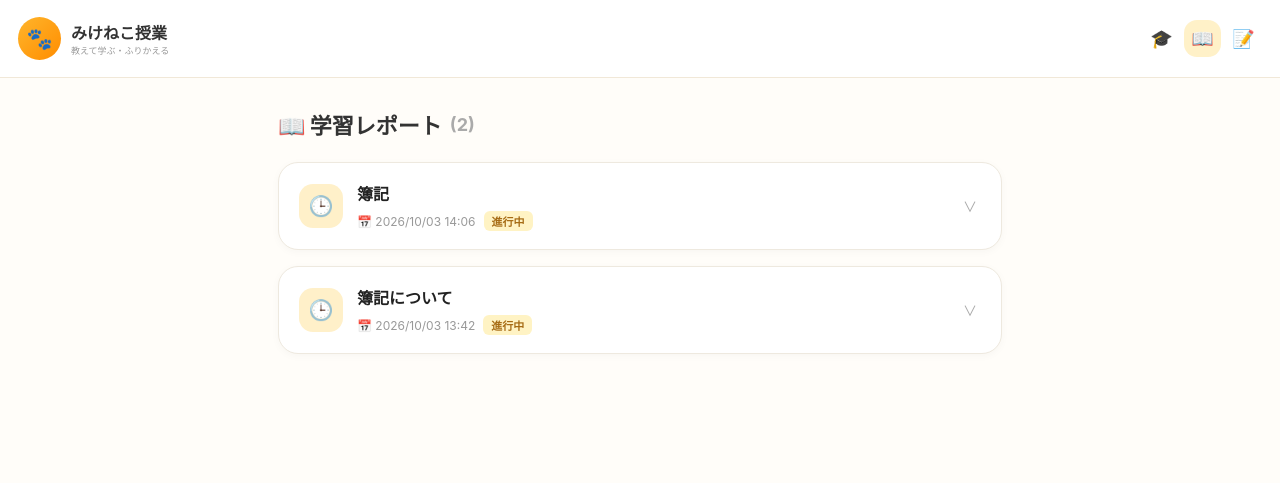
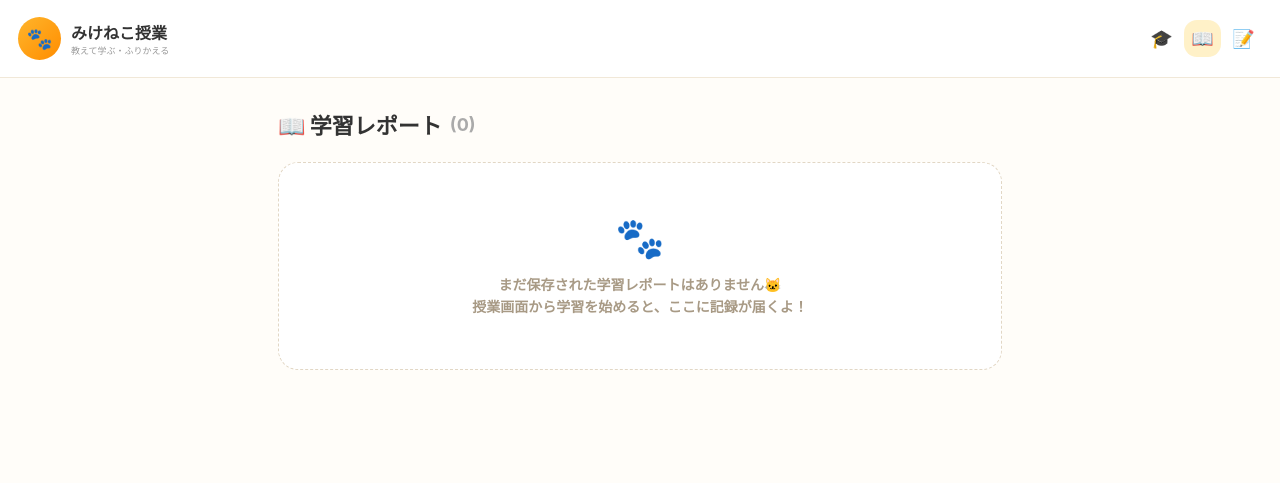
Before and after one commit to Sakura1310/Siruneko4, a website: page Review.html in a window 1280 px wide. Drawn offline with Linux system fonts and the light colour scheme.

Commit message:
Improve report loading and add empty state display
Refactor report loading and display logic, add empty state handling, and update comments.

```diff
--- a/Review.html
+++ b/Review.html
@@ -129,7 +129,6 @@ body {
   transition: all 0.2s ease;
 }
 
-/* クリックするヘッダー部分 */
 .card-header {
   padding: 18px 20px;
   display: flex;
@@ -196,7 +195,6 @@ body {
   color: #137333;
 }
 
-/* 開閉矢印 */
 .arrow-icon {
   font-size: 14px;
   color: #aaa;
@@ -204,7 +202,6 @@ body {
   padding: 4px;
 }
 
-/* 開いた状態の矢印回転 */
 .report-card.active .arrow-icon {
   transform: rotate(180deg);
 }
@@ -304,6 +301,26 @@ body {
   background: #fdf8ed;
 }
 
+/* 空の状態表示 */
+.empty-card {
+  background: white;
+  border: 1px dashed #e2d7c5;
+  border-radius: 20px;
+  padding: 50px 20px;
+  text-align: center;
+  color: #a89a85;
+}
+
+.empty-icon {
+  font-size: 40px;
+  margin-bottom: 12px;
+}
+
+.empty-text {
+  font-size: 14px;
+  font-weight: 700;
+  line-height: 1.6;
+}
 </style>
 </head>
 
@@ -334,57 +351,46 @@ body {
   </div>
 
   <div class="report-list" id="reportList">
-    <!-- JSでレポートカードがここに挿入されます -->
+    <!-- JSで保存された学習レポートカードのみがここに挿入されます -->
   </div>
 
 </main>
 
 <script>
-// サンプルデータ（保存データがない場合に画像と同じ項目を表示）
-const defaultMemos = [
-  {
-    id: 1,
-    topic: "簿記",
-    date: "2026/10/03 14:06",
-    status: "進行中",
-    history: [
-      { role: "assistant", content: "先生、簿記って、まず何のことなのか教えてほしいにゃ？🐱" },
-      { role: "user", content: "簿記は会社のお金の出し入れを記録するノートのことだよ！" },
-      { role: "assistant", content: "なるほど！お金の記録ノートなんだにゃ！じゃあ、なんでノートをつける必要があるのかにゃ？🐱" }
-    ]
-  },
-  {
-    id: 2,
-    topic: "簿記について",
-    date: "2026/10/03 13:42",
-    status: "進行中",
-    history: [
-      { role: "assistant", content: "先生、簿記について教えてほしいにゃ！🐱" },
-      { role: "user", content: "資産とか負債とか、ルールが決まってるんだよ。" },
-      { role: "assistant", content: "しさん？ふさい？難しそうな言葉だにゃ……詳しく教えてほしいにゃ🐱" }
-    ]
-  }
-];
-
-// 初期化と描画
+// レポートの初期化と描画
 function loadReports() {
   const container = document.getElementById("reportList");
   const countBadge = document.getElementById("reportCount");
 
-  // localStorageから保存データを取得。なければサンプルを表示
-  let savedData = JSON.parse(localStorage.getItem("mikeneko_memos") || "null");
-  if (!savedData || savedData.length === 0) {
-    savedData = defaultMemos;
-  }
+  // localStorage から実際の保存データのみを取得
+  const savedData = JSON.parse(localStorage.getItem("mikeneko_memos") || "[]");
 
   countBadge.textContent = `(${savedData.length})`;
   container.innerHTML = "";
 
-  savedData.forEach((item, index) => {
+  // データが1件もない場合の表示
+  if (savedData.length === 0) {
+    container.innerHTML = `
+      <div class="empty-card">
+        <div class="empty-icon">🐾</div>
+        <div class="empty-text">
+          まだ保存された学習レポートはありません🐱<br>
+          授業画面から学習を始めると、ここに記録が届くよ！
+        </div>
+      </div>
+    `;
+    return;
+  }
+
+  // 保存されているデータがある場合のみ生成（新しい順に表示）
+  savedData.slice().reverse().forEach((item, index) => {
+    // リバース時のインデックス計算
+    const realIndex = savedData.length - 1 - index;
+
     const card = document.createElement("div");
     card.className = "report-card";
 
-    // チャット会話ログの生成
+    // 会話ログの生成
     const historyHtml = (item.history || []).map(msg => {
       if (msg.role === "assistant") {
         return `
@@ -412,7 +418,7 @@ function loadReports() {
           <div class="card-info">
             <div class="card-topic">${escapeHtml(item.topic || "無題のテーマ")}</div>
             <div class="card-meta">
-              <span>📅 ${item.date || "2026/10/03 00:00"}</span>
+              <span>📅 ${item.date || "日時未記録"}</span>
               <span class="${statusClass}">${item.status || "進行中"}</span>
             </div>
           </div>
@@ -427,8 +433,8 @@ function loadReports() {
         </div>
 
         <div class="card-actions">
-          <button class="action-btn" onclick="copyReport(event, ${index})">📋 会話をコピー</button>
-          <button class="action-btn" onclick="deleteReport(event, ${index})">🗑 削除</button>
+          <button class="action-btn" onclick="copyReport(event, ${realIndex})">📋 会話をコピー</button>
+          <button class="action-btn" onclick="deleteReport(event, ${realIndex})">🗑 削除</button>
         </div>
       </div>
     `;
@@ -437,30 +443,32 @@ function loadReports() {
   });
 }
 
-// カードの開閉（アコーディオン）処理
+// カードの開閉処理
 function toggleCard(headerElem) {
   const card = headerElem.parentElement;
   card.classList.toggle("active");
 }
 
-// 削除機能
+// レポートの個別削除
 function deleteReport(event, index) {
-  event.stopPropagation(); // アコーディオンの開閉イベントを止める
+  event.stopPropagation();
   if (confirm("この学習レポートを削除しますか？")) {
-    let savedData = JSON.parse(localStorage.getItem("mikeneko_memos") || "null") || defaultMemos;
+    let savedData = JSON.parse(localStorage.getItem("mikeneko_memos") || "[]");
     savedData.splice(index, 1);
     localStorage.setItem("mikeneko_memos", JSON.stringify(savedData));
     loadReports();
   }
 }
 
-// コピー機能
+// 会話テキストのコピー処理
 function copyReport(event, index) {
   event.stopPropagation();
-  let savedData = JSON.parse(localStorage.getItem("mikeneko_memos") || "null") || defaultMemos;
+  let savedData = JSON.parse(localStorage.getItem("mikeneko_memos") || "[]");
   const item = savedData[index];
 
-  const text = `【学習レポート】${item.topic} (${item.date})\n\n` +
+  if (!item) return;
+
+  const text = `【学習レポート】${item.topic} (${item.date || ''})\n\n` +
     (item.history || []).map(m => `${m.role === 'assistant' ? '🐱' : '👤'}: ${m.content}`).join("\n");
 
   navigator.clipboard.writeText(text).then(() => {
@@ -474,7 +482,7 @@ function escapeHtml(text) {
   return div.innerHTML;
 }
 
-// 起動時に読み込み
+// ページロード時に実行
 loadReports();
 </script>
 
```
